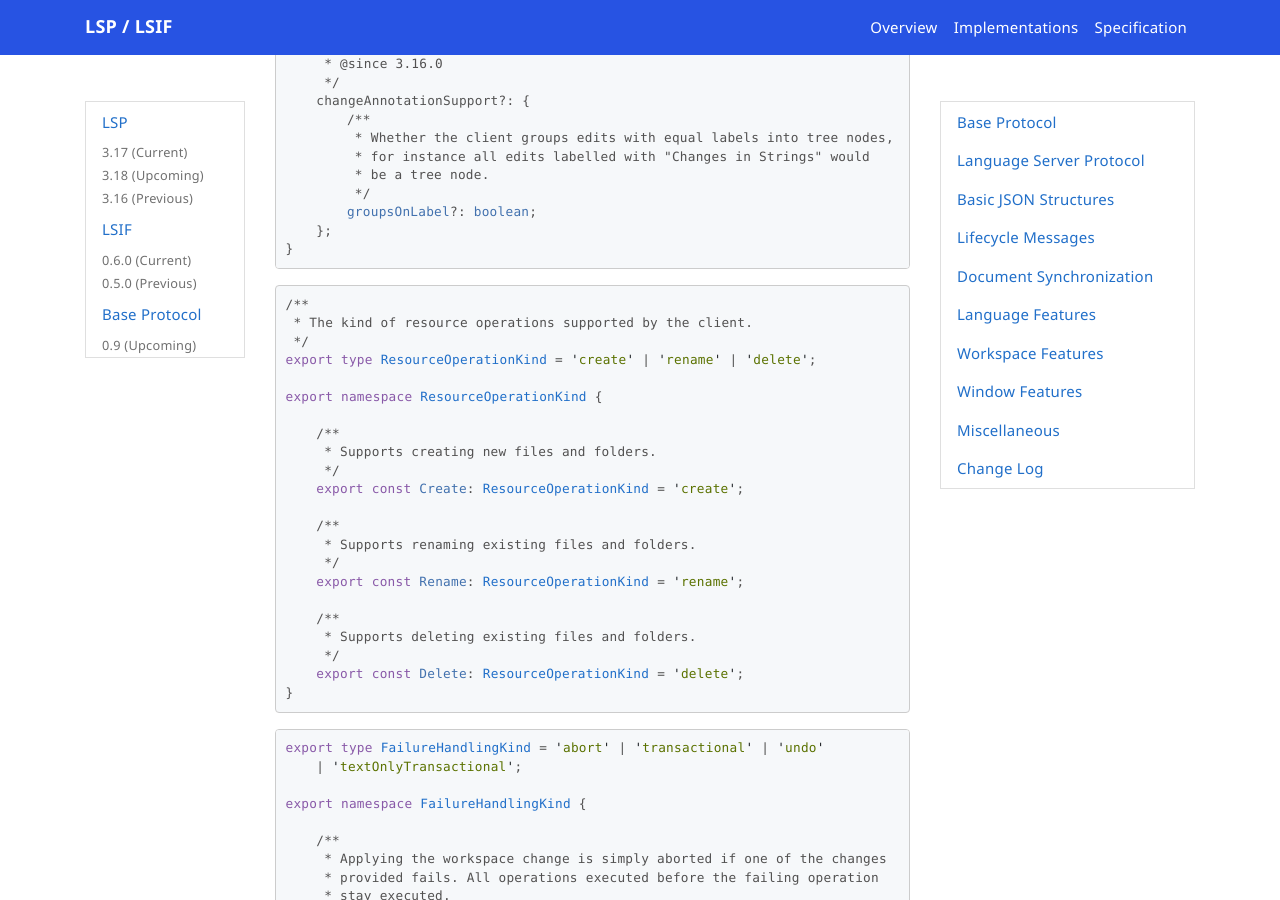
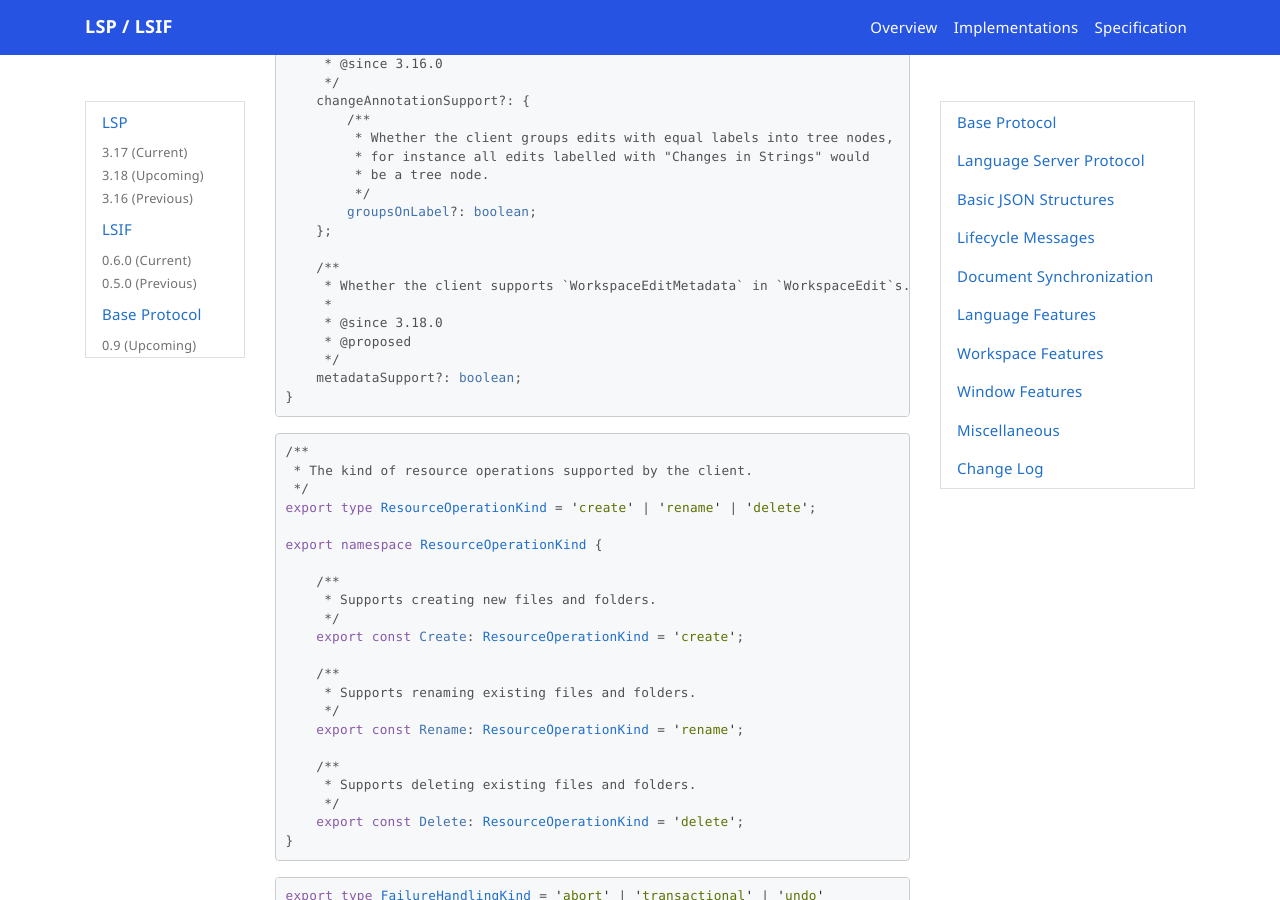
Before and after one commit to microsoft/language-server-protocol, a Jekyll site: the page built from _specifications/lsp/3.18/specification.md, in a window 1280 px wide and 900 px high, scrolled down 34094 px. Built offline with Jekyll 4.4.1, drawn with Linux system fonts in a browser that asks for light colours; nearby versions of some CDN libraries; emoji names are drawn with the system emoji font; comment, search, counter and statistics services are not loaded; some of the changed text lies outside the part shown.

Commit message:
Add types from matching vscode-langaugeserver-node PR

````diff
--- a/_data/linkableTypes.yml
+++ b/_data/linkableTypes.yml
@@ -256,6 +256,8 @@
     link: '#workspace_applyEdit'
   - type: 'ApplyWorkspaceEditParams'
     link: '#applyWorkspaceEditParams'
+  - type: 'WorkspaceEditMetadata'
+    link: '#workspaceEditMetadata'
   - type: 'ApplyWorkspaceEditResult'
     link: '#applyWorkspaceEditResult'
   - type: 'ApplyWorkspaceEditResponse'
--- a/_specifications/lsp/3.18/types/workspaceEdit.md
+++ b/_specifications/lsp/3.18/types/workspaceEdit.md
@@ -105,6 +105,14 @@
 		 */
 		groupsOnLabel?: boolean;
 	};
+
+	/**
+	 * Whether the client supports `WorkspaceEditMetadata` in `WorkspaceEdit`s.
+	 *
+	 * @since 3.18.0
+	 * @proposed
+	 */
+	metadataSupport?: boolean;
 }
 ```
 
--- a/_specifications/lsp/3.18/workspace/applyEdit.md
+++ b/_specifications/lsp/3.18/workspace/applyEdit.md
@@ -27,6 +27,31 @@
 	 * The edits to apply.
 	 */
 	edit: WorkspaceEdit;
+
+	/**
+	 * Additional data about the edit.
+	 *
+	 * @since 3.18.0
+	 * @proposed
+	 */
+	metadata?: WorkspaceEditMetadata;
+}
+```
+
+<div class="anchorHolder"><a href="#workspaceEditMetadata" name="workspaceEditMetadata" class="linkableAnchor"></a></div>
+
+```typescript
+/**
+ * Additional data about a workspace edit.
+ *
+ * @since 3.18.0
+ * @proposed
+ */
+export interface WorkspaceEditMetadata {
+	/**
+	 * Signal to the editor that this edit is a refactoring.
+	 */
+	isRefactoring?: boolean;
 }
 ```
 
````
